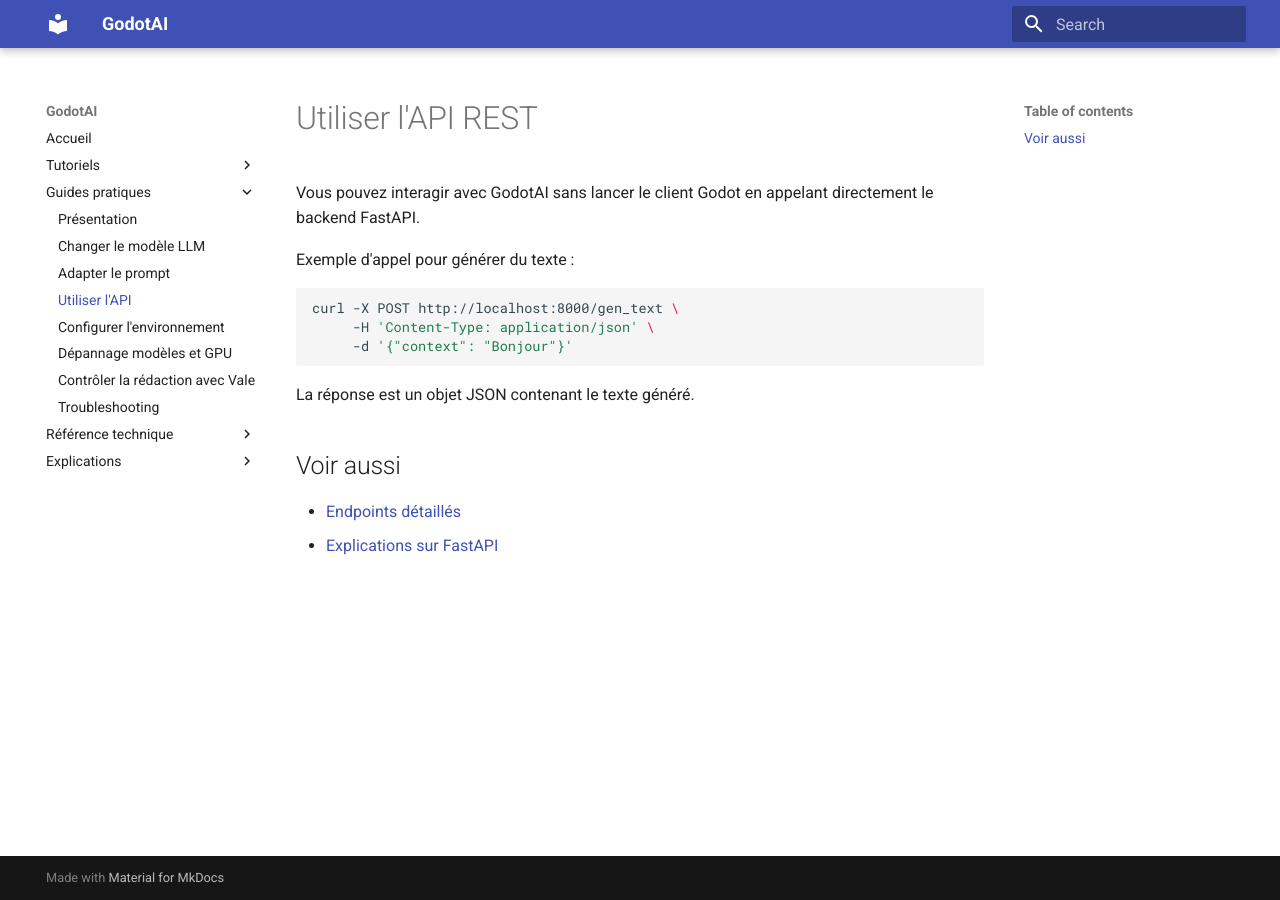
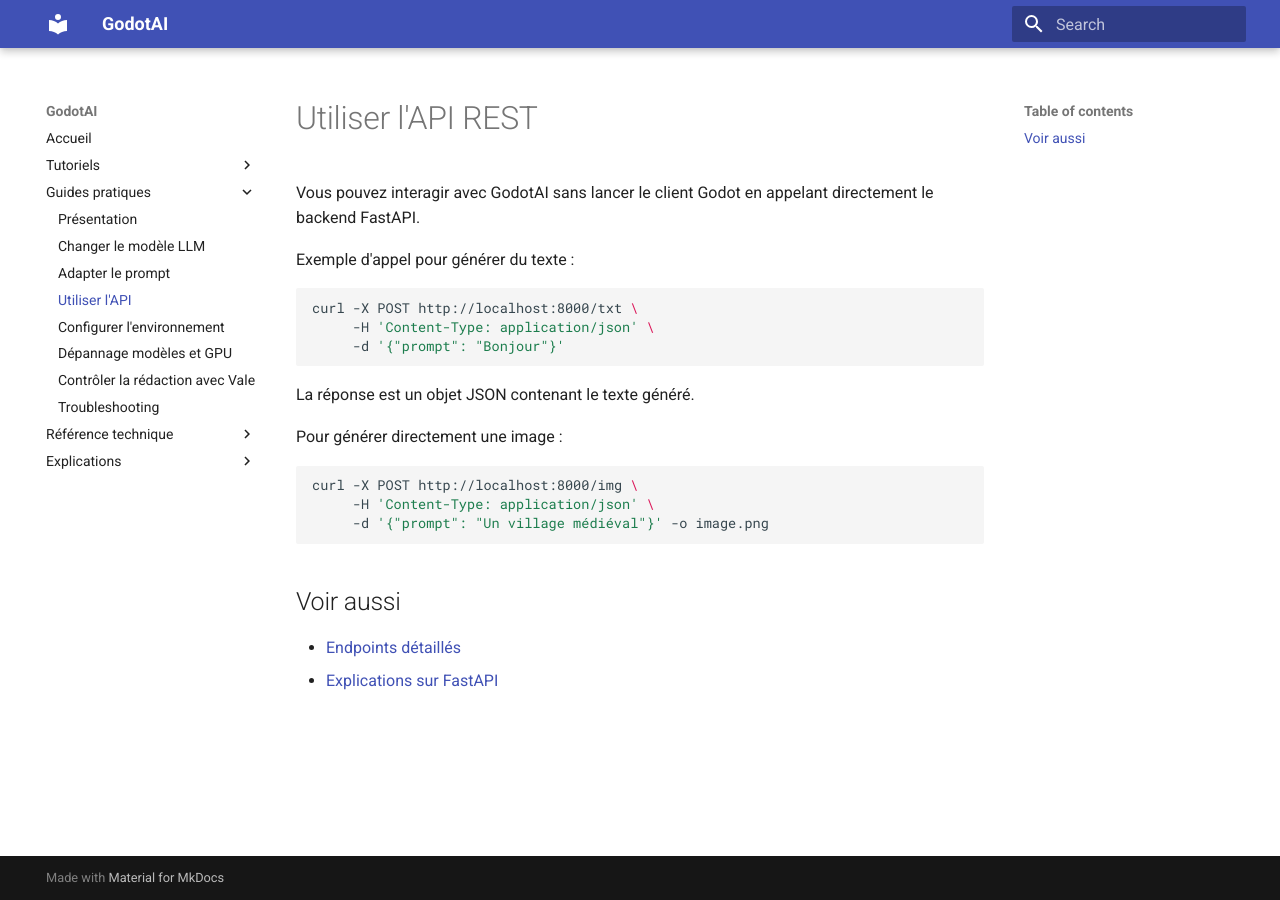
Before and after one commit to EZPK/GodotAI, an MkDocs documentation site: the page built from docs/guides/utiliser-api.md, in a window 1280 px wide. Built offline with MkDocs 1.6.1 and Material for MkDocs 9.7.7, drawn with Linux system fonts in a browser that asks for light colours.

````diff
--- a/docs/guides/utiliser-api.md
+++ b/docs/guides/utiliser-api.md
@@ -4,11 +4,18 @@ Vous pouvez interagir avec GodotAI sans lancer le client Godot en appelant direc
 
 Exemple d'appel pour générer du texte :
 ```bash
-curl -X POST http://localhost:8000/gen_text \
+curl -X POST http://localhost:8000/txt \
      -H 'Content-Type: application/json' \
-     -d '{"context": "Bonjour"}'
+     -d '{"prompt": "Bonjour"}'
 ```
 La réponse est un objet JSON contenant le texte généré.
+
+Pour générer directement une image :
+```bash
+curl -X POST http://localhost:8000/img \
+     -H 'Content-Type: application/json' \
+     -d '{"prompt": "Un village médiéval"}' -o image.png
+```
 
 ## Voir aussi
 
````
Also changed, not shown: README.md (+13 -0 lines), docs/explications/fastapi.md (+4 -0 lines), docs/explications/stable-diffusion.md (+4 -5 lines), docs/reference/api-backend.md (+5 -3 lines), docs/reference/makefile.md (+0 -1 lines), 4 other files.
